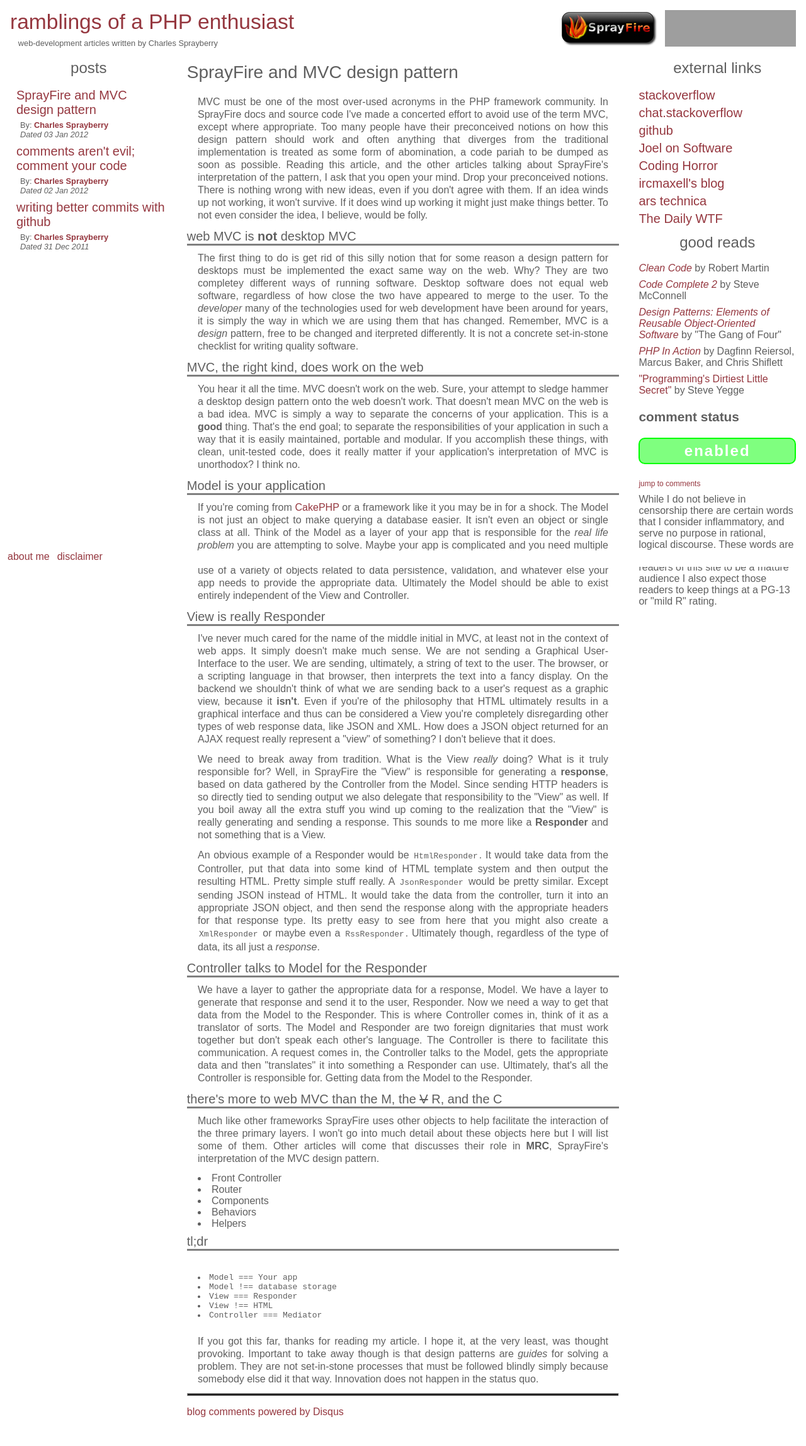
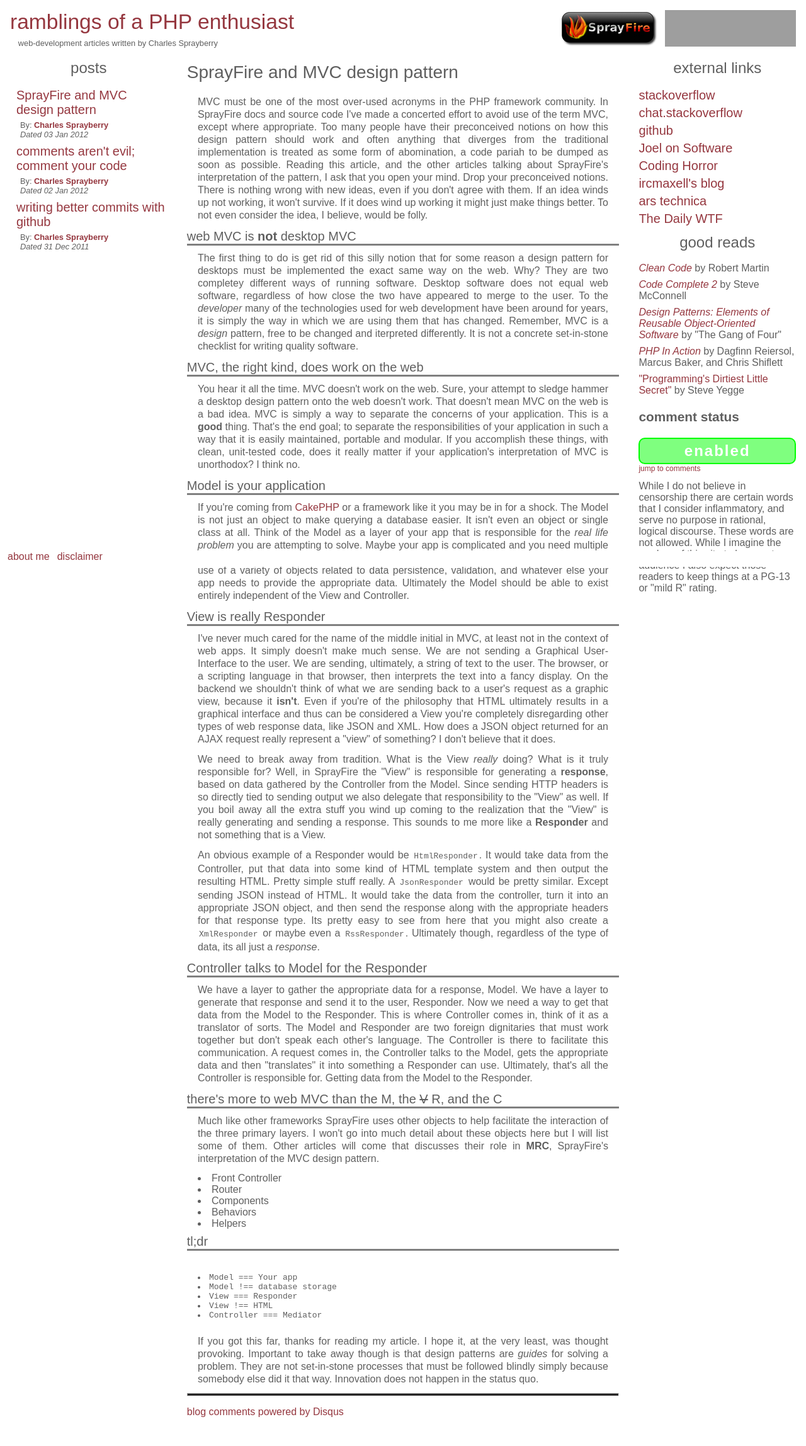
Before and after one commit to cspray/archived-blog, a Jekyll site: the page built from _posts/2012-01-03-sprayfire-and-mvc-design-pattern.html, in a window 1280 px wide. Shown: the whole page at 63% size. Built offline with Jekyll 4.4.1, drawn with Linux system fonts in a browser that asks for light colours; comment, search, counter and statistics services are not loaded; grey boxes are pictures that could not be loaded.

Commit message:
UPD style.css moving margin bottom from comment status to jump prompt to get prompt closer to status

```diff
--- a/_includes/style.css
+++ b/_includes/style.css
@@ -140,7 +140,6 @@ code {
 #comment-disclaimer .comment-status {
     text-align: center;
     margin: 0 auto;
-    margin-bottom: 1em;
     font-size: 1.5em;
     border: 2px solid;
     padding-top: 5px;
@@ -166,6 +165,7 @@ code {
 #comment-disclaimer .comment-jump-ad {
     font-size: .75em;
     margin-bottom: .75em;
+    margin-bottom: 1em;
 }
 
 #disqus_thread {
```
